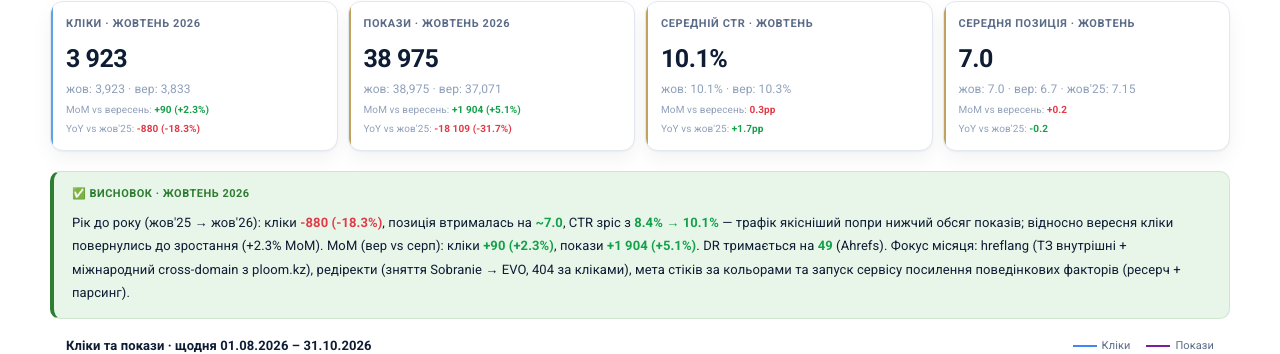
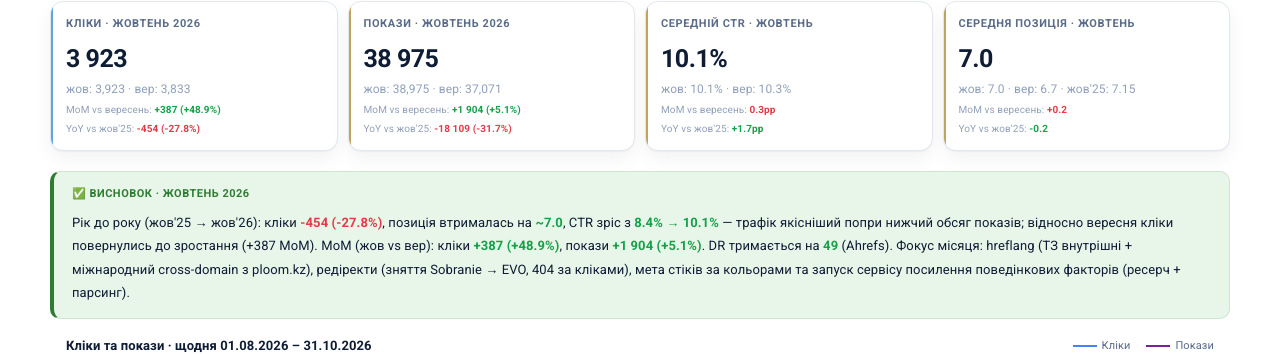
Before and after one commit to OShap14/seo-dashboards, a plain HTML site: page ploom/index.html in a window 1280 px wide. Shown: the part 409-763 px from the top of the page. Drawn offline with Linux system fonts and the light colour scheme.

Commit message:
ploom dashboard: GSC clicks card + conclusion use MoM +387 / YoY -454
Co-Authored-By: Claude Opus 5.5 <noreply@anthropic.com>
Claude-Session: https://claude.ai/code/session_01AKqim6obq1NSiimTgn5g4R

```diff
--- a/ploom/index.html
+++ b/ploom/index.html
@@ -1037,6 +1037,7 @@ renderTopPages(false);
   const aug = mStats('2026-10');
   const jul = mStats('2026-09');
   // YoY — July 2025 (GSC export)
+  const TR={cur:1179, prev:792, yoy:1633}; // GA4 органіка: MoM +387, YoY -454
   const yoy = {clicks:4803, imps:57084, ctr:8.41, pos:7.15}; // Oct 2025 GSC (з консолі)
 
   const delta = (cur, prev, fmt, label) => {
@@ -1066,9 +1067,9 @@ renderTopPages(false);
   const momCtr = aug && jul ? (aug.ctr - jul.ctr).toFixed(1) : 0;
   const momPos = aug && jul ? (aug.pos - jul.pos).toFixed(1) : 0;
   // YoY helpers
-  const yoyC = aug ? aug.clicks - yoy.clicks : 0;
+  const yoyC = TR.cur - TR.yoy;
   const yoyFmt = n => (n>=0?'+':'')+Math.round(n).toLocaleString('uk-UA');
-  const yoyPct = aug ? ((yoyC/yoy.clicks)*100).toFixed(1) : 0;
+  const yoyPct = ((yoyC/TR.yoy)*100).toFixed(1);
   const yoyCtr = aug ? (aug.ctr - yoy.ctr).toFixed(1) : 0;
   const yoyPos = aug ? (aug.pos - yoy.pos).toFixed(1) : 0;
   const col = v => parseFloat(v)>0?'var(--pos)':parseFloat(v)<0?'var(--neg)':'var(--mut2)';
@@ -1079,8 +1080,8 @@ renderTopPages(false);
       <div class="l">КЛІКИ · ЖОВТЕНЬ 2026</div>
       <div class="v num">${aug?.clicks.toLocaleString('uk-UA')||'—'}</div>
       <div class="x">жов: ${aug?.clicks.toLocaleString()||'—'} · вер: ${jul?.clicks.toLocaleString()||'—'}</div>
-      ${delta(aug?.clicks,jul?.clicks,'num','MoM vs вересень')}
-      ${delta(aug?.clicks,yoy.clicks,'num','YoY vs жов\'25')}
+      ${delta(TR.cur,TR.prev,'num','MoM vs вересень')}
+      ${delta(TR.cur,TR.yoy,'num','YoY vs жов\'25')}
     </div>
     <div class="kpi">
       <div class="l">ПОКАЗИ · ЖОВТЕНЬ 2026</div>
@@ -1105,8 +1106,8 @@ renderTopPages(false);
     </div>`;
 
   // ── Висновок ──
-  const momClicksDiff = aug && jul ? aug.clicks - jul.clicks : 0;
-  const momClicksPct = jul && jul.clicks > 0 ? (momClicksDiff/jul.clicks*100).toFixed(1) : '—';
+  const momClicksDiff = TR.cur - TR.prev;
+  const momClicksPct = (momClicksDiff/TR.prev*100).toFixed(1);
   const momImpsDiff = aug && jul ? aug.imps - jul.imps : 0;
   const momImpsPct = jul && jul.imps > 0 ? (momImpsDiff/jul.imps*100).toFixed(1) : '—';
   const momPosDiff = aug && jul ? (aug.pos - jul.pos).toFixed(1) : '—';
@@ -1119,8 +1120,8 @@ renderTopPages(false);
   <div style="margin-top:14px;padding:14px 18px;background:#e8f5e9;border:1px solid #2e7d3222;border-radius:10px;border-left:4px solid #2e7d32">
     <div style="font-size:11px;font-weight:700;color:#2e7d32;text-transform:uppercase;letter-spacing:.5px;margin-bottom:8px">✅ Висновок · Жовтень 2026</div>
     <div style="font-size:13px;color:var(--txt);line-height:1.8">
-      Рік до року (жов'25 → жов'26): кліки <b style="color:${parseFloat(yoyC)>=0?'var(--pos)':'var(--neg)'}">${parseFloat(yoyC)>=0?'+':''}${Math.round(yoyC).toLocaleString('uk-UA')} (${parseFloat(yoyC)>=0?'+':''}${yoyPct}%)</b>, позиція втрималась на <b style="color:var(--pos)">~7.0</b>, CTR зріс з <b style="color:var(--pos)">8.4% → 10.1%</b> — трафік якісніший попри нижчий обсяг показів; відносно вересня кліки повернулись до зростання (+2.3% MoM).
-      MoM (вер vs серп): кліки <b style="color:${clicksCol}">${clicksSign}${Math.round(momClicksDiff).toLocaleString('uk-UA')} (${clicksSign}${momClicksPct}%)</b>, покази <b style="color:${impsCol}">${impsSign}${Math.round(momImpsDiff).toLocaleString('uk-UA')} (${impsSign}${momImpsPct}%)</b>.
+      Рік до року (жов'25 → жов'26): кліки <b style="color:${parseFloat(yoyC)>=0?'var(--pos)':'var(--neg)'}">${parseFloat(yoyC)>=0?'+':''}${Math.round(yoyC).toLocaleString('uk-UA')} (${parseFloat(yoyC)>=0?'+':''}${yoyPct}%)</b>, позиція втрималась на <b style="color:var(--pos)">~7.0</b>, CTR зріс з <b style="color:var(--pos)">8.4% → 10.1%</b> — трафік якісніший попри нижчий обсяг показів; відносно вересня кліки повернулись до зростання (+387 MoM).
+      MoM (жов vs вер): кліки <b style="color:${clicksCol}">${clicksSign}${Math.round(momClicksDiff).toLocaleString('uk-UA')} (${clicksSign}${momClicksPct}%)</b>, покази <b style="color:${impsCol}">${impsSign}${Math.round(momImpsDiff).toLocaleString('uk-UA')} (${impsSign}${momImpsPct}%)</b>.
       DR тримається на <b style="color:var(--pos)">49</b> (Ahrefs). Фокус місяця: hreflang (ТЗ внутрішні + міжнародний cross-domain з ploom.kz), редіректи (зняття Sobranie → EVO, 404 за кліками), мета стіків за кольорами та запуск сервісу посилення поведінкових факторів (ресерч + парсинг).
     </div>
   </div>`;
```
